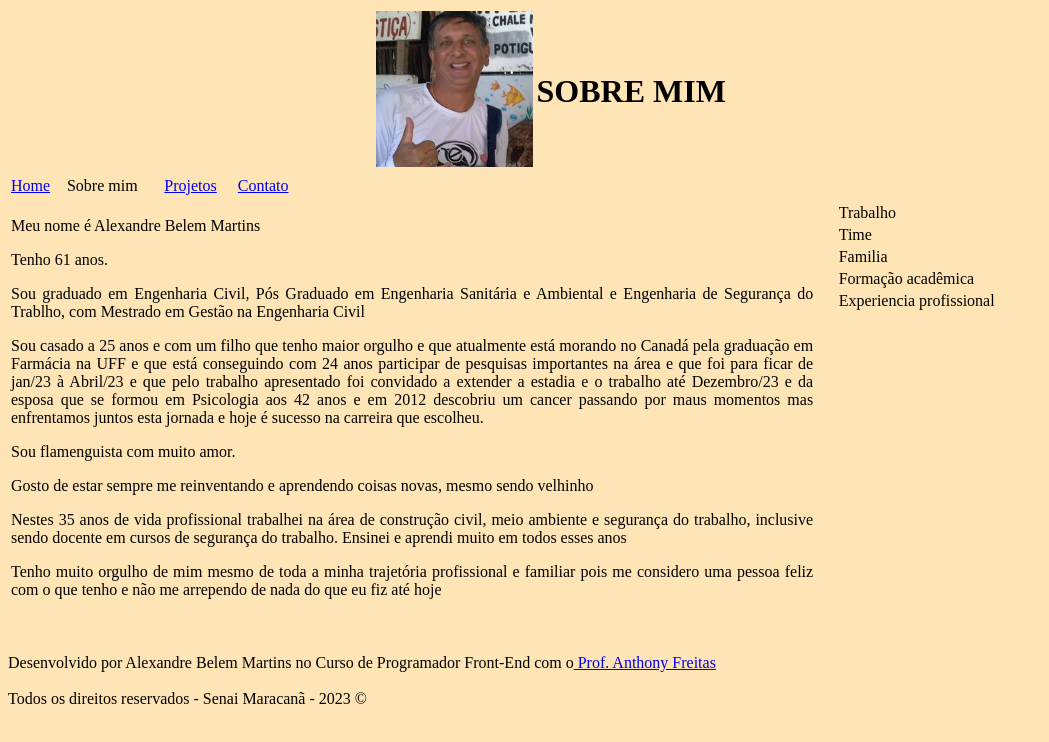
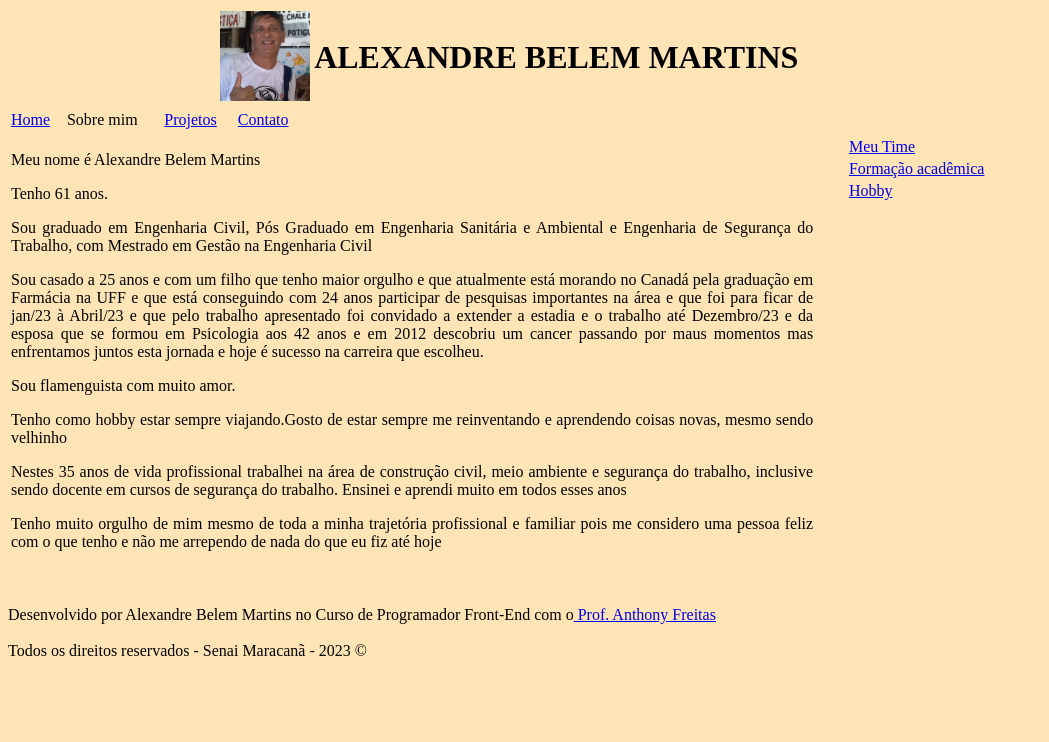
Before and after one commit to alexbelem/Projeto01, a plain HTML site: page sobre.html in a window 1280 px wide. Shown: the whole page, without its empty margins (0-1049 px from the left). Drawn offline with Linux system fonts and the light colour scheme.

Commit message:
Add files via upload
correção de links e diversos nas pastas

```diff
--- a/sobre.html
+++ b/sobre.html
@@ -13,7 +13,7 @@
 					<td align="right">
 						<img src="./imagens/alex.jpg" width="30%" height="10%">
 					</td>
-					<td><h1>SOBRE MIM</h1></td>
+					<td><h1>ALEXANDRE BELEM MARTINS</h1></td>
 				</tr>
 			</table>
 
@@ -38,10 +38,10 @@
 						<table>
 							<p align="justify">Meu nome é Alexandre Belem Martins</p>
 							<p align="justify">Tenho 61 anos.</p>
-							<p align="justify">Sou graduado em Engenharia Civil, Pós Graduado em Engenharia Sanitária e Ambiental e Engenharia de Segurança do Trablho, com Mestrado em Gestão na Engenharia Civil</p>
+							<p align="justify">Sou graduado em Engenharia Civil, Pós Graduado em Engenharia Sanitária e Ambiental e Engenharia de Segurança do Trabalho, com Mestrado em Gestão na Engenharia Civil</p>
 							<p align="justify">Sou casado a 25 anos e com um filho que tenho maior orgulho e que atualmente está morando no Canadá pela graduação em Farmácia na UFF e que está conseguindo com 24 anos participar de pesquisas importantes  na área e que foi para ficar de jan/23 à Abril/23 e que pelo trabalho apresentado foi convidado a extender a estadia e o trabalho até Dezembro/23 e da esposa que se formou em Psicologia aos 42 anos e em 2012 descobriu um cancer passando por maus momentos mas enfrentamos juntos esta jornada e hoje é sucesso na carreira que escolheu.</p>
 							<p align="justify">Sou flamenguista com muito amor.</p>
-							<p align="justify">Gosto de estar sempre me reinventando e aprendendo coisas novas, mesmo sendo  velhinho</p>
+							<p align="justify">Tenho como hobby estar sempre viajando.Gosto de estar sempre me reinventando e aprendendo coisas novas, mesmo sendo  velhinho</p>
 							<p align="justify">Nestes 35 anos de vida profissional trabalhei na área de construção civil, meio ambiente e segurança do trabalho, inclusive sendo docente em cursos de segurança do trabalho. Ensinei e aprendi muito em todos esses anos </p>
 							<p align="justify">Tenho muito orgulho de mim mesmo de toda a minha trajetória profissional e familiar pois me considero uma pessoa feliz com o que tenho e não me arrependo de nada do que eu fiz até hoje</p>
 						</table>
@@ -49,11 +49,9 @@
 
 					<td align="center" valign="top">
 						<table>
-							<tr><td>Trabalho</td></tr>
-							<tr><td>Time</td></tr>
-							<tr><td>Familia</td></tr>
-							<tr><td>Formação acadêmica</td></tr>
-							<tr><td>Experiencia profissional</td></tr>
+							<tr><td><a href="https://flamengo.com.br" target="_blank">Meu Time</td></tr>
+							<tr><td><a href="https://www.educamaisbrasil.com.br/cursos-e-faculdades/engenharia-civil" target="_blank">Formação acadêmica</td></tr>
+							<tr><td><a href="https://www.meuhobby.com.br/hobby/viajar-e-um-hobby-ou-a-realizacao-de-sonhos/" target="_blank">Hobby</td></tr>
 						</table>
 					</td>
 				</tr>
@@ -62,7 +60,7 @@
 
 			<!--RODAPÉ-->
 				<tr>
-					<td align="left"><br><br>Desenvolvido por Alexandre Belem Martins no Curso de Programador Front-End com o<a href="mailto:anthony.freitas@docente.senai.br"> Prof. Anthony Freitas</a></td>
+					<td align="left"><br><br>Desenvolvido por Alexandre Belem Martins no Curso de Programador Front-End com o<a href="https://sammyfreitas.github.io/portfolioSite/"> Prof. Anthony Freitas</a></td>
 					<td align="left"><br><br>Todos os direitos reservados - Senai Maracanã - 2023 ©</td>
 				</tr>
 
```
Also changed, not shown: contato.html (+1 -1 lines), index.html (+5 -5 lines), projetos.html (+1 -1 lines).
